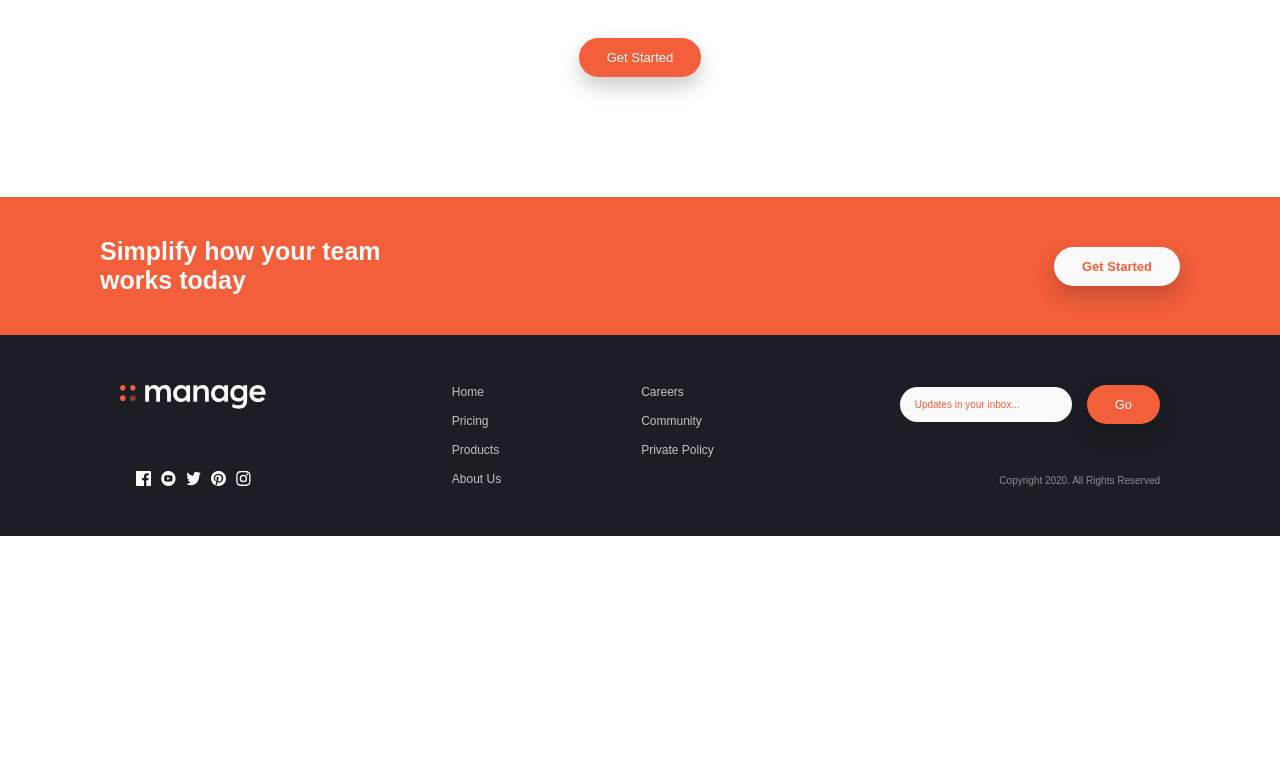
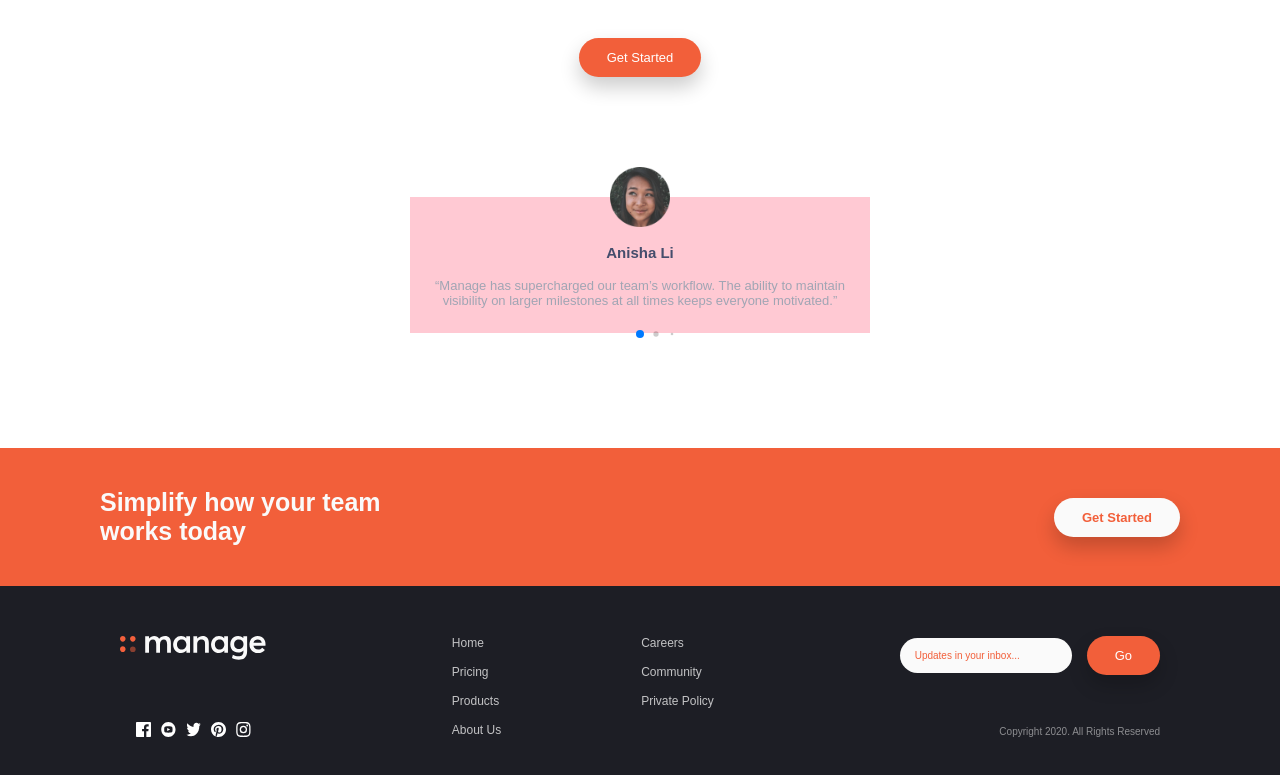
Before and after one commit to SwastikSonkusare/Manage-Landing-Page, a React (Create React App) app: page / in a window 1280 px wide. Shown: the part 1333-2108 px from the top of the page. Before the commit the page ends 1869 px from the top, so only its background shows below. Built offline with nearby package versions, Linux system fonts and the light colour scheme; a web font is replaced by a local one.

Commit message:
in-progress: carousel

```diff
--- a/src/components/Card/Card.js
+++ b/src/components/Card/Card.js
@@ -2,8 +2,9 @@ import React from "react";
 
 
 import Button from "../Button/Button";
+import Carousel from "../Carousel/Carousel";
 
-import { cardContents } from '../../assets/data'
+import { cardContents } from '../../assets/data';
 
 import "./Card.scss";
 
@@ -15,6 +16,7 @@ const Card = () => {
 
 
   return (
+    <>
     <div className="card">
       <h3 className="card__header">What they've said</h3>
 
@@ -38,7 +40,10 @@ const Card = () => {
       <div className="text-align">
         <Button buttonText={buttonText} hideButton={hideButton} />
       </div>
+
     </div>
+      <Carousel />
+      </>
   );
 };
 
--- /dev/null
+++ b/src/components/Carousel/Carousel.js
@@ -0,0 +1,52 @@
+import React from "react";
+
+// Import Swiper React components
+import { Swiper, SwiperSlide, } from "swiper/react";
+
+import SwiperCore, {
+    Pagination,
+    Navigation
+  } from 'swiper/core';
+
+
+import { cardContents } from "../../assets/data";
+import "swiper/swiper.scss";
+import "swiper/swiper.min.css";
+import "swiper/components/pagination/pagination.min.css"
+
+import './Carousel.scss';
+
+// Import Swiper styles
+
+SwiperCore.use([Pagination, Navigation]);
+
+const Carousel = () => {
+
+
+    const autoplay = {
+        delay: 2000
+    }
+
+  return (
+    <Swiper spaceBetween={20} slidesPerView={1} autoplay={autoplay} navigation pagination={{
+        "dynamicBullets": true,
+        "clickable": true
+      }}>
+      {cardContents.map((cardContent) => (
+        <SwiperSlide>
+          <div className="person__container">
+            <img
+              className="person__avatar"
+              src={cardContent.avatar}
+              alt={cardContent.avatar}
+            ></img>
+            <span className="person__name">{cardContent.name}</span>
+            <p className="person__comment">{cardContent.comment}</p>
+          </div>
+        </SwiperSlide>
+      ))}
+    </Swiper>
+  );
+};
+
+export default Carousel;
--- /dev/null
+++ b/src/components/Carousel/Carousel.scss
@@ -0,0 +1,35 @@
+.swiper-container {
+    max-width: 500px;
+    height: 100%;
+    overflow-x: clip;
+    overflow-y: unset;
+    padding: 0 2rem;
+  }
+
+  .swiper-slide {
+    text-align: center;
+    font-size: 18px;
+    background: #fff;
+
+      /* Center slide text vertically */
+    display: -webkit-box;
+    display: -ms-flexbox;
+    display: -webkit-flex;
+    display: flex;
+    -webkit-box-pack: center;
+    -ms-flex-pack: center;
+    -webkit-justify-content: center;
+    justify-content: center;
+    -webkit-box-align: center;
+    -ms-flex-align: center;
+    -webkit-align-items: center;
+    align-items: center;
+
+  }
+
+//   .swiper-slide img {
+//     display: block;
+//     width: 100%;
+//     height: 100%;
+//     object-fit: cover;
+//   }
--- a/src/components/Simplify/Simplify.scss
+++ b/src/components/Simplify/Simplify.scss
@@ -3,6 +3,7 @@
     justify-content: space-between;
     align-items: center;
     padding: 4rem 10rem;
+    margin-top: 10rem;
     background-color:  hsl(12, 88%, 59%);
 
     @media only screen and (max-width: 43.75em) {
```
